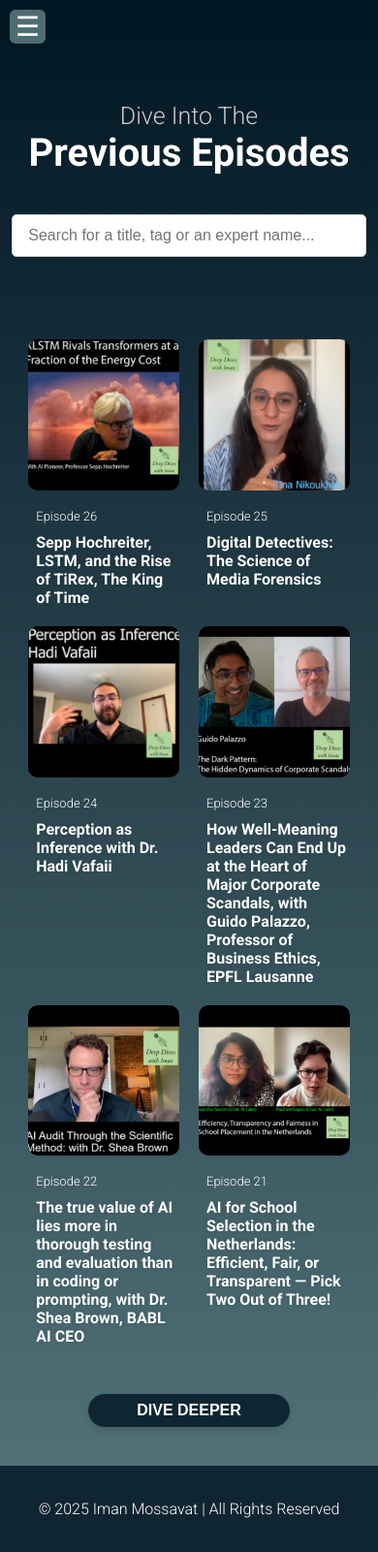
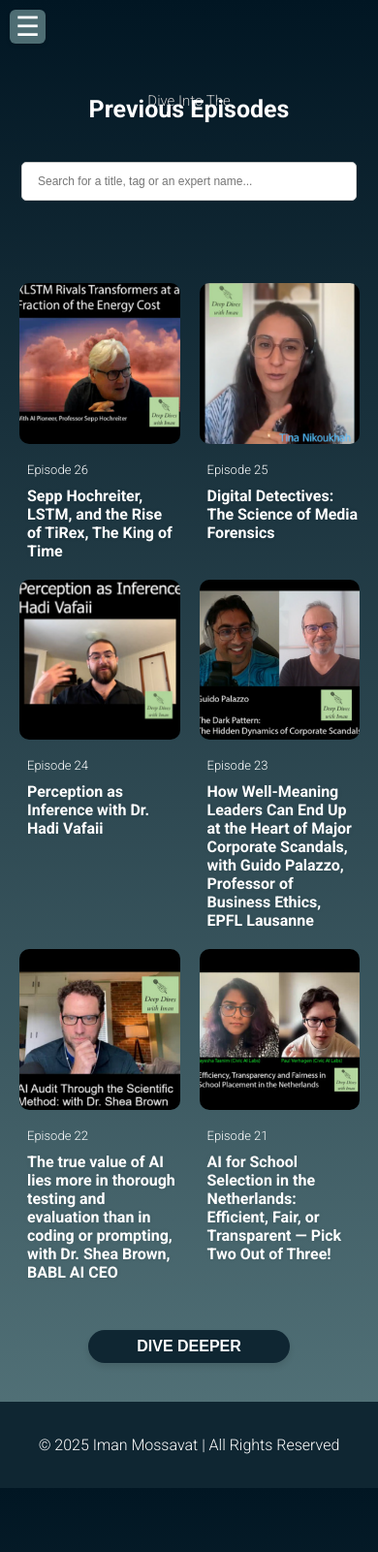
Before and after one commit to ivetkalchev/deepdivepod, a Jekyll site: the page built from episodes.html, in a window 390 px wide. Shown: the whole page at 97% size. Built offline with Jekyll 4.4.1, drawn with Linux system fonts in a browser that asks for light colours; after the commit the page ends 1535 px from its top, so only the background shows below that.

Commit message:
Update episodes-styles.css

```diff
--- a/assets/css/episodes-styles.css
+++ b/assets/css/episodes-styles.css
@@ -11,7 +11,7 @@
     margin-top: 80px;
     width: 100%;
     box-sizing: border-box;
-    flex: 1; /* makes main section expand and pushes footer down */
+    flex: 1;
 }
 
 .search-heading .line1 {
@@ -117,9 +117,6 @@
     color: #605E5E;
 }
 
-/* --- Responsive Fixes --- */
-
-/* Tablets */
 @media (max-width: 1024px) {
     .episodes-list {
         grid-template-columns: repeat(2, 1fr);
@@ -128,12 +125,11 @@
     }
 }
 
-/* Mobile */
 @media (max-width: 600px) {
     .episodes-list {
-        grid-template-columns: repeat(2, 1fr); /* keep 2 per row */
+        grid-template-columns: repeat(2, 1fr);
         gap: 20px;
-        max-width: 85%;
+        max-width: 90%;
     }
 
     .episode-card h2 {
@@ -150,6 +146,15 @@
     }
 
     #search-bar {
-        width: 85%;
+        width: 80%;
+        font-size: 12px;
+    }
+
+    .search-heading .line1 {
+    font-size: 15px;
+    }
+
+    .search-heading .line2 {
+    font-size: 25px;
     }
 }
```
